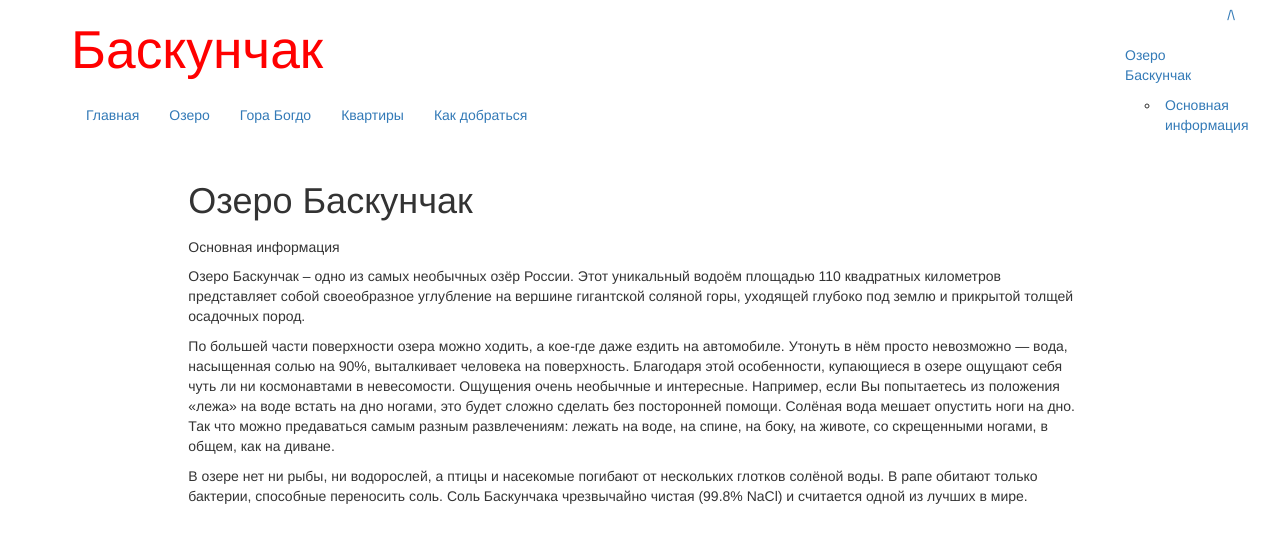
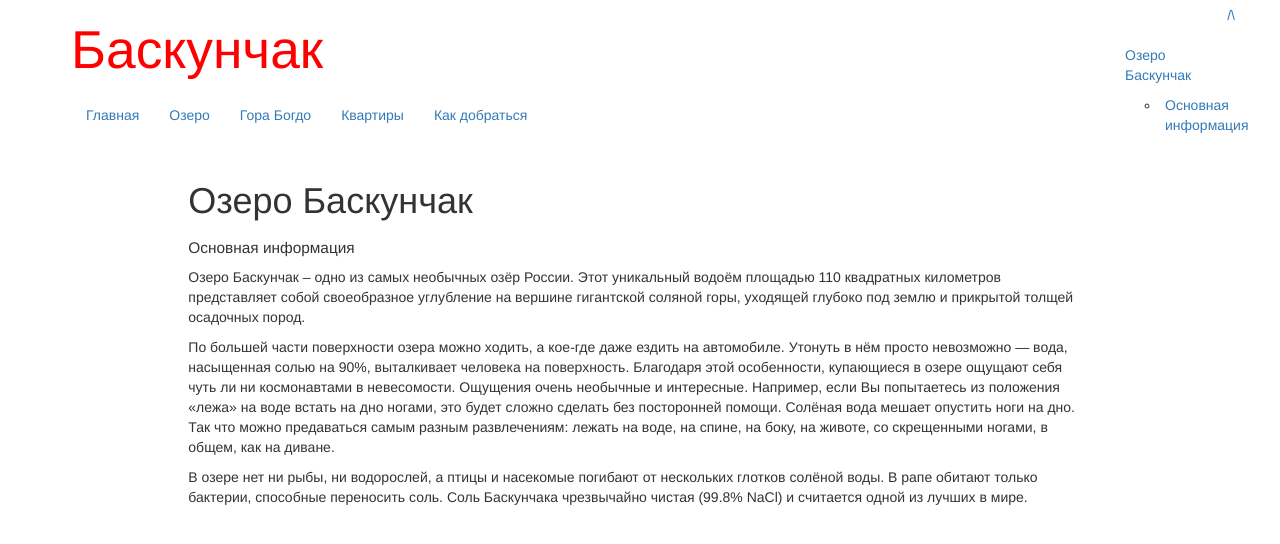
Before and after one commit to Baskunchak/baskunchak.github.io, a Jekyll site: the page built from lake.md, in a window 1280 px wide. Shown: the top 544 px of the page. Built offline with Jekyll 4.4.1, drawn with Linux system fonts in a browser that asks for light colours.

Commit message:
Update style.css

```diff
--- a/css/style.css
+++ b/css/style.css
@@ -20,7 +20,7 @@ img {
 }
 
 h2 {
-  font-size: 100%;
+  font-size: 110%;
 }
 
 .header a:hover {
```
